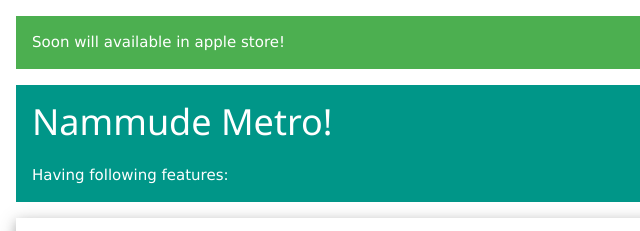
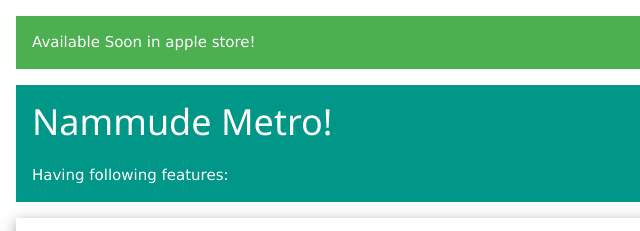
Before and after one commit to atkochimetro/atkochimetro.github.io, a plain HTML site: page index.html in a window 1280 px wide. Shown: the top 231 px of the page, 0-640 px from the left. Drawn offline with nearby package versions, Linux system fonts and the light colour scheme.

Commit message:
Updated the message.

```diff
--- a/index.html
+++ b/index.html
@@ -17,7 +17,7 @@
    <body>
       <div class="w3-container">
          <div class="w3-panel w3-green ">
-            <p>Soon will available in apple store!</p>
+            <p>Available Soon in apple store!</p>
          </div>
          <div class="w3-panel w3-Teal ">
             <h1>Nammude Metro!</h1>
```
